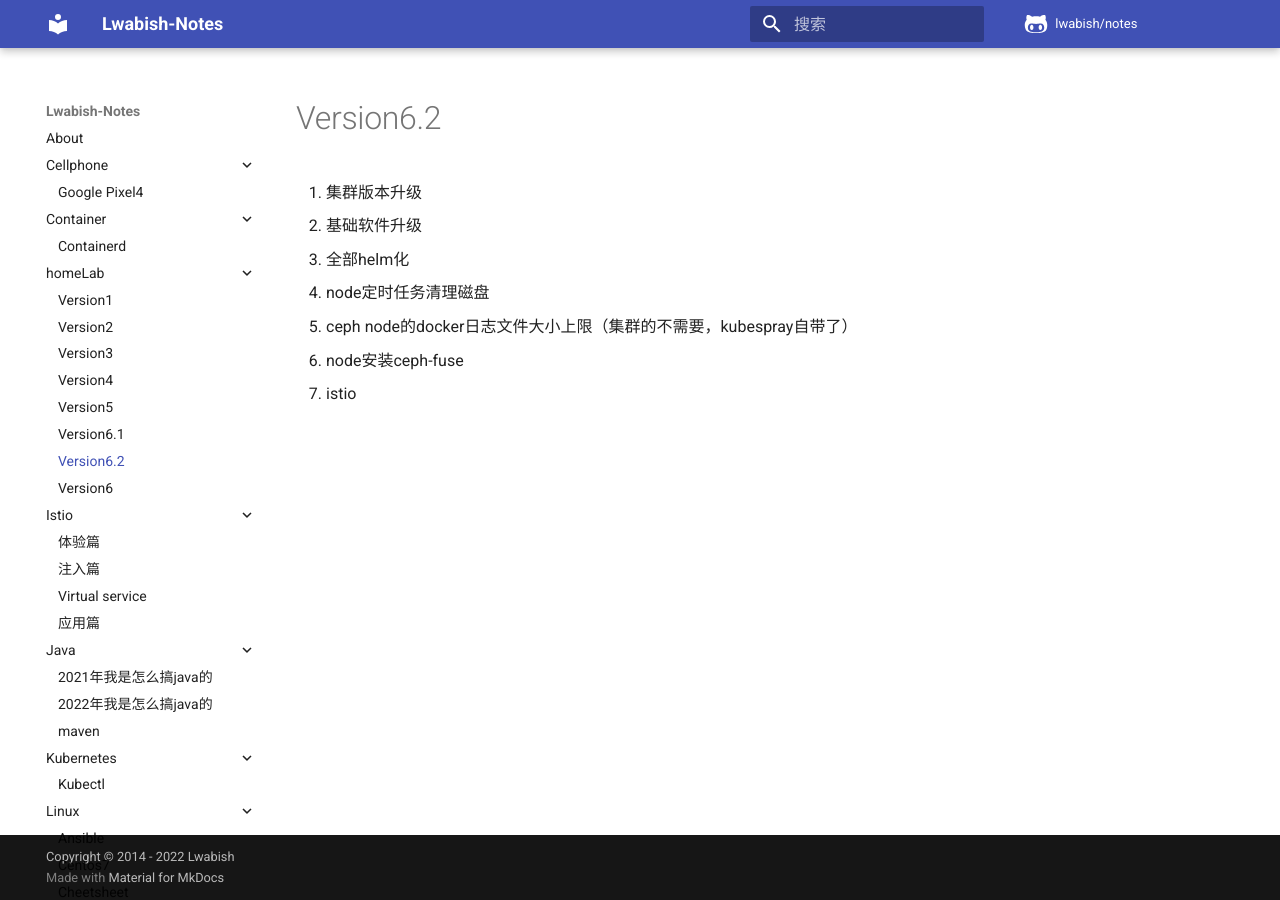
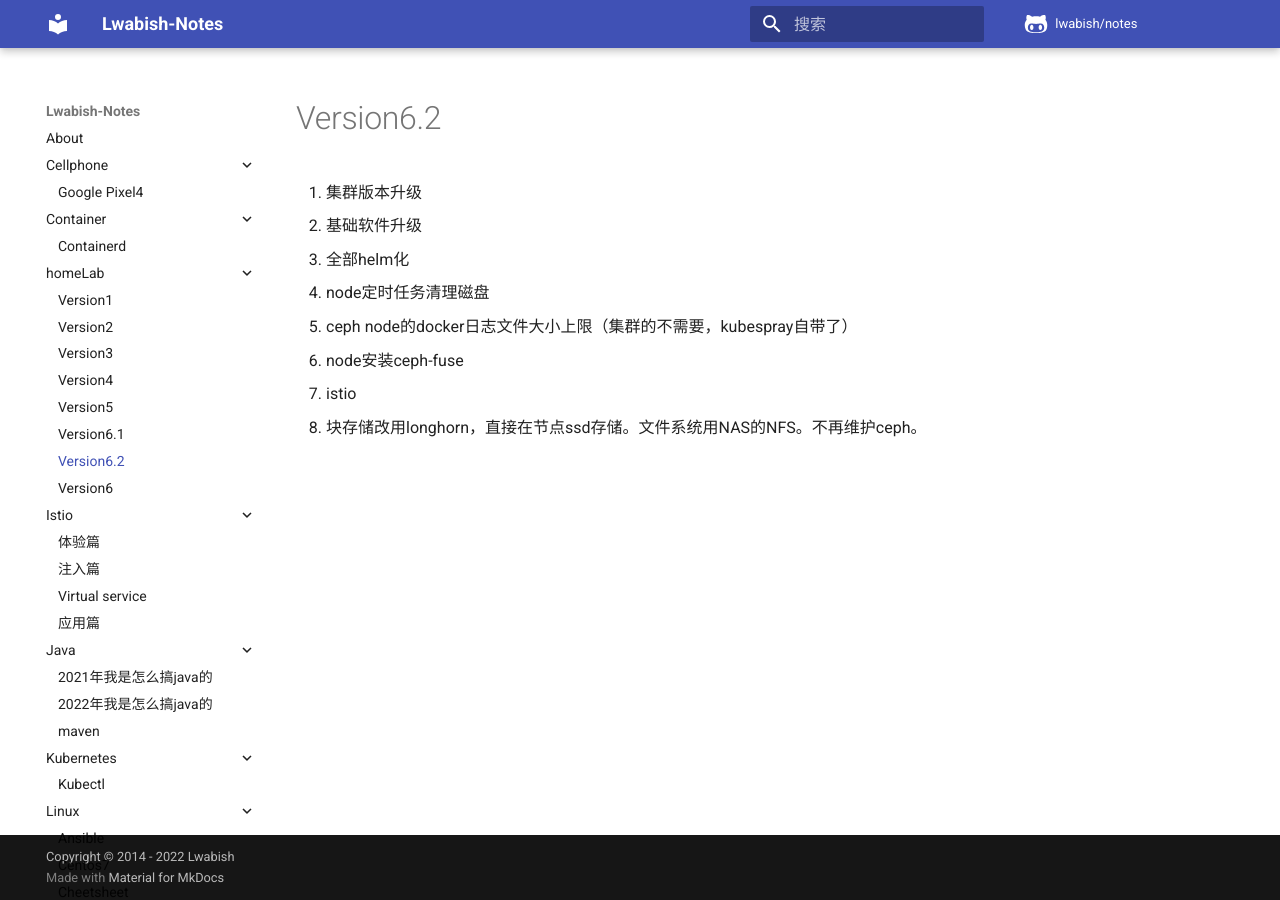
Before and after one commit to lwabish/notes, an MkDocs documentation site: the page built from docs/homeLab/6.2.md, in a window 1280 px wide. Built offline with MkDocs 1.6.1 and Material for MkDocs 9.7.7, drawn with Linux system fonts in a browser that asks for light colours; comment, search, counter and statistics services are not loaded.

Commit message:
feat: 🎸 homelab

```diff
--- a/docs/homeLab/6.2.md
+++ b/docs/homeLab/6.2.md
@@ -7,3 +7,4 @@
 5. ceph node的docker日志文件大小上限（集群的不需要，kubespray自带了）
 6. node安装ceph-fuse
 7. istio
+7. 块存储改用longhorn，直接在节点ssd存储。文件系统用NAS的NFS。不再维护ceph。
```
